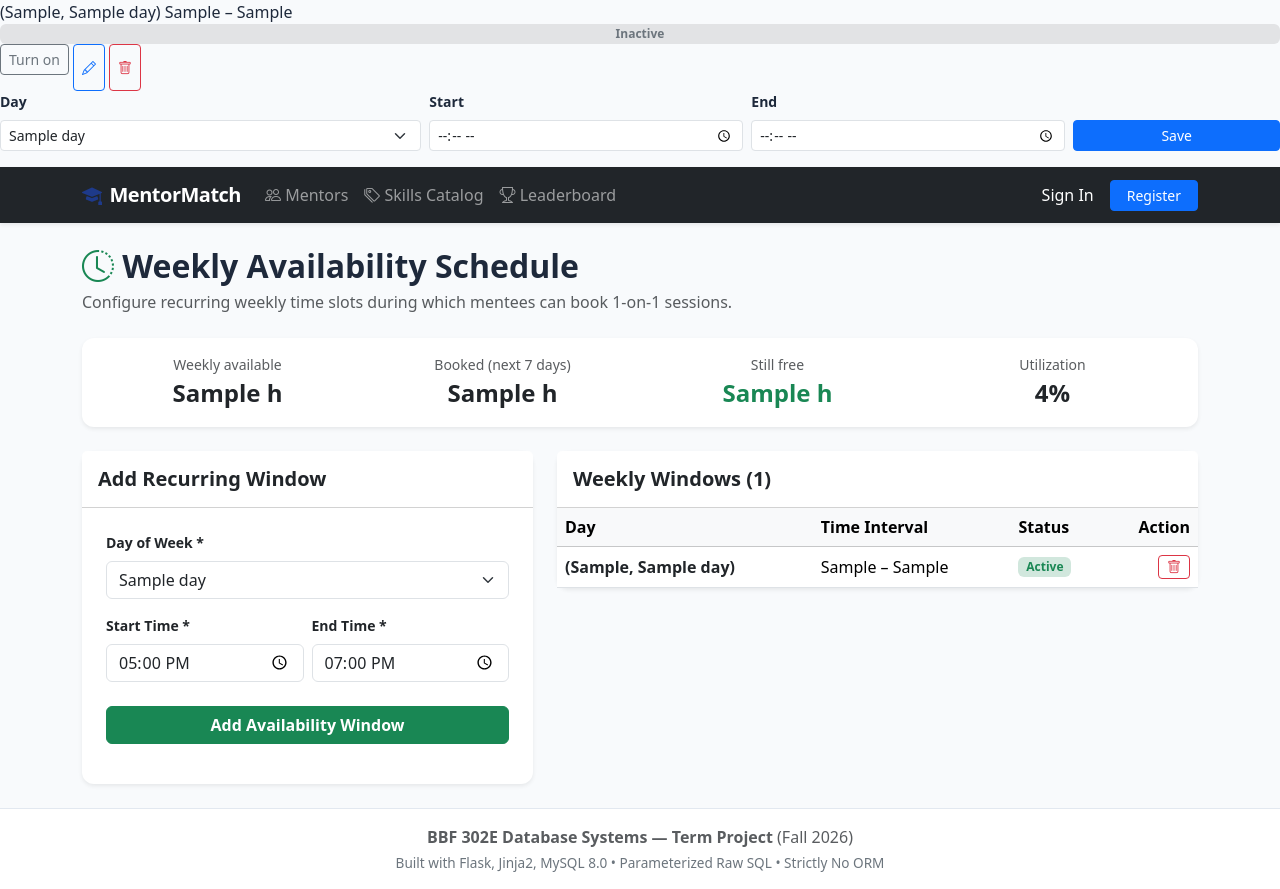
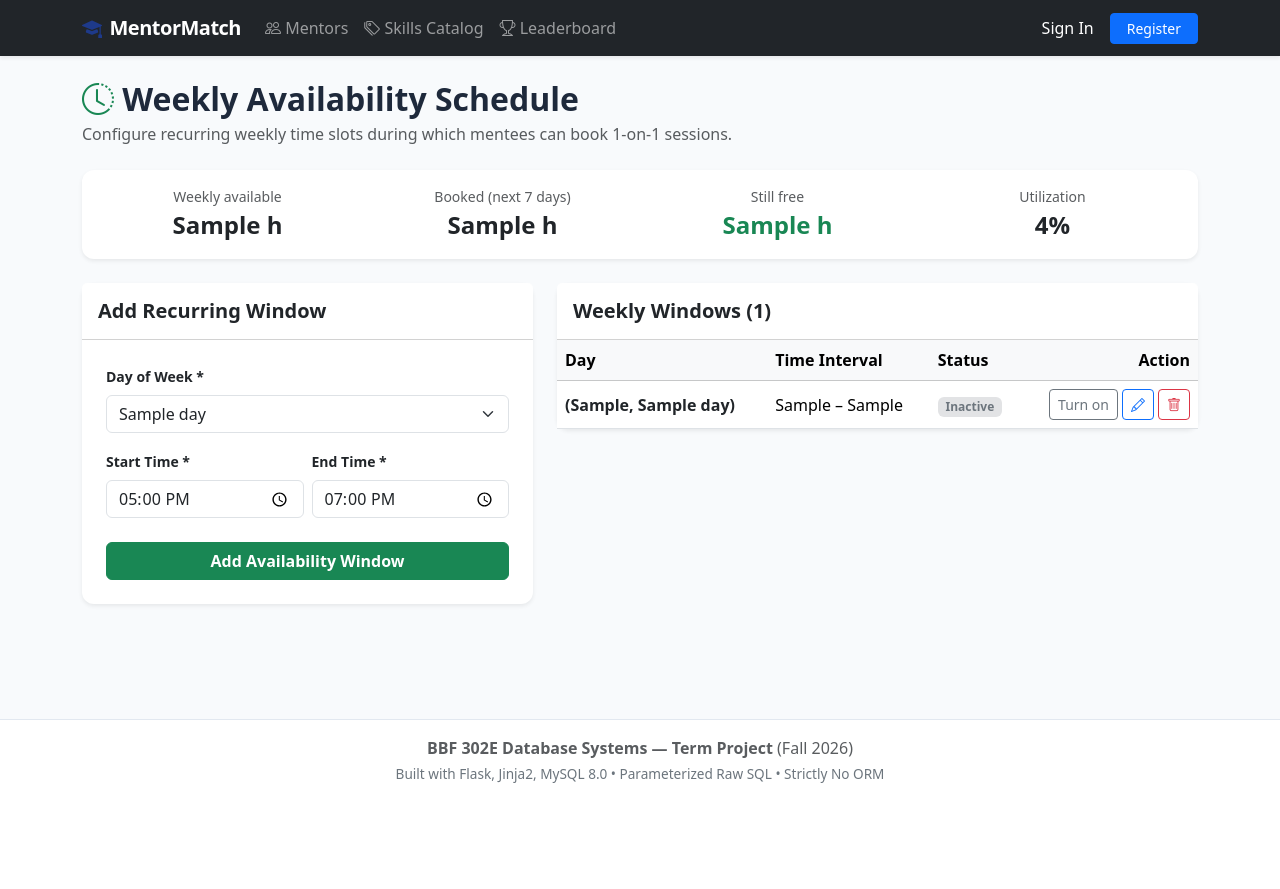
Before and after one commit to Abdullahon2006/mentor-platform, a Flask app: template app/templates/schedule/availability.html in a window 1280 px wide. After the commit the page ends 783 px from the top, so only its background shows below. Run offline with Flask 3, Linux system fonts and the light colour scheme; the template is opened without the code that fills it: most values are stand-ins (such as "Sample title", 1, 10 or a date in 2020).

Commit message:
fix(availability): put window rows back inside the table

```diff
--- a/app/templates/schedule/availability.html
+++ b/app/templates/schedule/availability.html
@@ -1,56 +1,4 @@
-                            {% for s in slots %}
-                            <tr>
-                                <td class="fw-bold text-dark">{{ days[s.day_of_week] }}</td>
-                                <td>{{ s.start_hm }} – {{ s.end_hm }}</td>
-                                <td>
-                                    {% if s.is_active %}
-                                    <span class="badge bg-success-subtle text-success">Active</span>
-                                    {% else %}
-                                    <span class="badge bg-secondary-subtle text-secondary">Inactive</span>
-                                    {% endif %}
-                                </td>
-                                <td class="text-end">
-                                    <div class="d-inline-flex gap-1">
-                                        <form method="POST" action="{{ url_for('schedule.toggle_availability', slot_id=s.id) }}">
-                                            <button type="submit" class="btn btn-sm btn-outline-secondary">
-                                                {% if s.is_active %}Turn off{% else %}Turn on{% endif %}
-                                            </button>
-                                        </form>
-                                        <button type="button" class="btn btn-sm btn-outline-primary" data-bs-toggle="collapse" data-bs-target="#editSlot{{ s.id }}">
-                                            <i class="bi bi-pencil"></i>
-                                        </button>
-                                        <button type="button" class="btn btn-sm btn-outline-danger" data-bs-toggle="modal" data-bs-target="#deleteSlotModal{{ s.id }}">
-                                            <i class="bi bi-trash"></i>
-                                        </button>
-                                    </div>
-                                </td>
-                            </tr>
-                            <tr class="collapse" id="editSlot{{ s.id }}">
-                                <td colspan="4" class="bg-light">
-                                    <form method="POST" action="{{ url_for('schedule.edit_availability', slot_id=s.id) }}" class="row g-2 align-items-end">
-                                        <div class="col-md-4">
-                                            <label class="form-label small fw-semibold">Day</label>
-                                            <select class="form-select form-select-sm" name="day_of_week" required>
-                                                {% for day_val, day_name in days.items() %}
-                                                <option value="{{ day_val }}" {% if day_val == s.day_of_week %}selected{% endif %}>{{ day_name }}</option>
-                                                {% endfor %}
-                                            </select>
-                                        </div>
-                                        <div class="col-md-3">
-                                            <label class="form-label small fw-semibold">Start</label>
-                                            <input type="time" class="form-control form-control-sm" name="start_time" required value="{{ s.start_hm }}">
-                                        </div>
-                                        <div class="col-md-3">
-                                            <label class="form-label small fw-semibold">End</label>
-                                            <input type="time" class="form-control form-control-sm" name="end_time" required value="{{ s.end_hm }}">
-                                        </div>
-                                        <div class="col-md-2 d-grid">
-                                            <button type="submit" class="btn btn-sm btn-primary">Save</button>
-                                        </div>
-                                    </form>
-                                </td>
-                            </tr>
-                            {% endfor %}{% extends "base.html" %}
+{% extends "base.html" %}
 
 {% block title %}Manage Weekly Availability — MentorMatch{% endblock %}
 
@@ -148,12 +96,51 @@
                             <tr>
                                 <td class="fw-bold text-dark">{{ days[s.day_of_week] }}</td>
                                 <td>{{ s.start_hm }} – {{ s.end_hm }}</td>
-                                <td><span class="badge bg-success-subtle text-success">Active</span></td>
+                                <td>
+                                    {% if s.is_active %}
+                                    <span class="badge bg-success-subtle text-success">Active</span>
+                                    {% else %}
+                                    <span class="badge bg-secondary-subtle text-secondary">Inactive</span>
+                                    {% endif %}
+                                </td>
                                 <td class="text-end">
-                                    <form method="POST" action="{{ url_for('schedule.delete_availability', slot_id=s.id) }}" class="d-inline" onsubmit="return confirm('Delete this availability window?');">
-                                        <button type="submit" class="btn btn-sm btn-outline-danger">
+                                    <div class="d-inline-flex gap-1">
+                                        <form method="POST" action="{{ url_for('schedule.toggle_availability', slot_id=s.id) }}">
+                                            <button type="submit" class="btn btn-sm btn-outline-secondary">
+                                                {% if s.is_active %}Turn off{% else %}Turn on{% endif %}
+                                            </button>
+                                        </form>
+                                        <button type="button" class="btn btn-sm btn-outline-primary" data-bs-toggle="collapse" data-bs-target="#editSlot{{ s.id }}">
+                                            <i class="bi bi-pencil"></i>
+                                        </button>
+                                        <button type="button" class="btn btn-sm btn-outline-danger" data-bs-toggle="modal" data-bs-target="#deleteSlotModal{{ s.id }}">
                                             <i class="bi bi-trash"></i>
                                         </button>
+                                    </div>
+                                </td>
+                            </tr>
+                            <tr class="collapse" id="editSlot{{ s.id }}">
+                                <td colspan="4" class="bg-light">
+                                    <form method="POST" action="{{ url_for('schedule.edit_availability', slot_id=s.id) }}" class="row g-2 align-items-end">
+                                        <div class="col-md-4">
+                                            <label class="form-label small fw-semibold">Day</label>
+                                            <select class="form-select form-select-sm" name="day_of_week" required>
+                                                {% for day_val, day_name in days.items() %}
+                                                <option value="{{ day_val }}" {% if day_val == s.day_of_week %}selected{% endif %}>{{ day_name }}</option>
+                                                {% endfor %}
+                                            </select>
+                                        </div>
+                                        <div class="col-md-3">
+                                            <label class="form-label small fw-semibold">Start</label>
+                                            <input type="time" class="form-control form-control-sm" name="start_time" required value="{{ s.start_hm }}">
+                                        </div>
+                                        <div class="col-md-3">
+                                            <label class="form-label small fw-semibold">End</label>
+                                            <input type="time" class="form-control form-control-sm" name="end_time" required value="{{ s.end_hm }}">
+                                        </div>
+                                        <div class="col-md-2 d-grid">
+                                            <button type="submit" class="btn btn-sm btn-primary">Save</button>
+                                        </div>
                                     </form>
                                 </td>
                             </tr>
```
Also changed, not shown: tests/test_relations_availability.py (+16 -0 lines).
